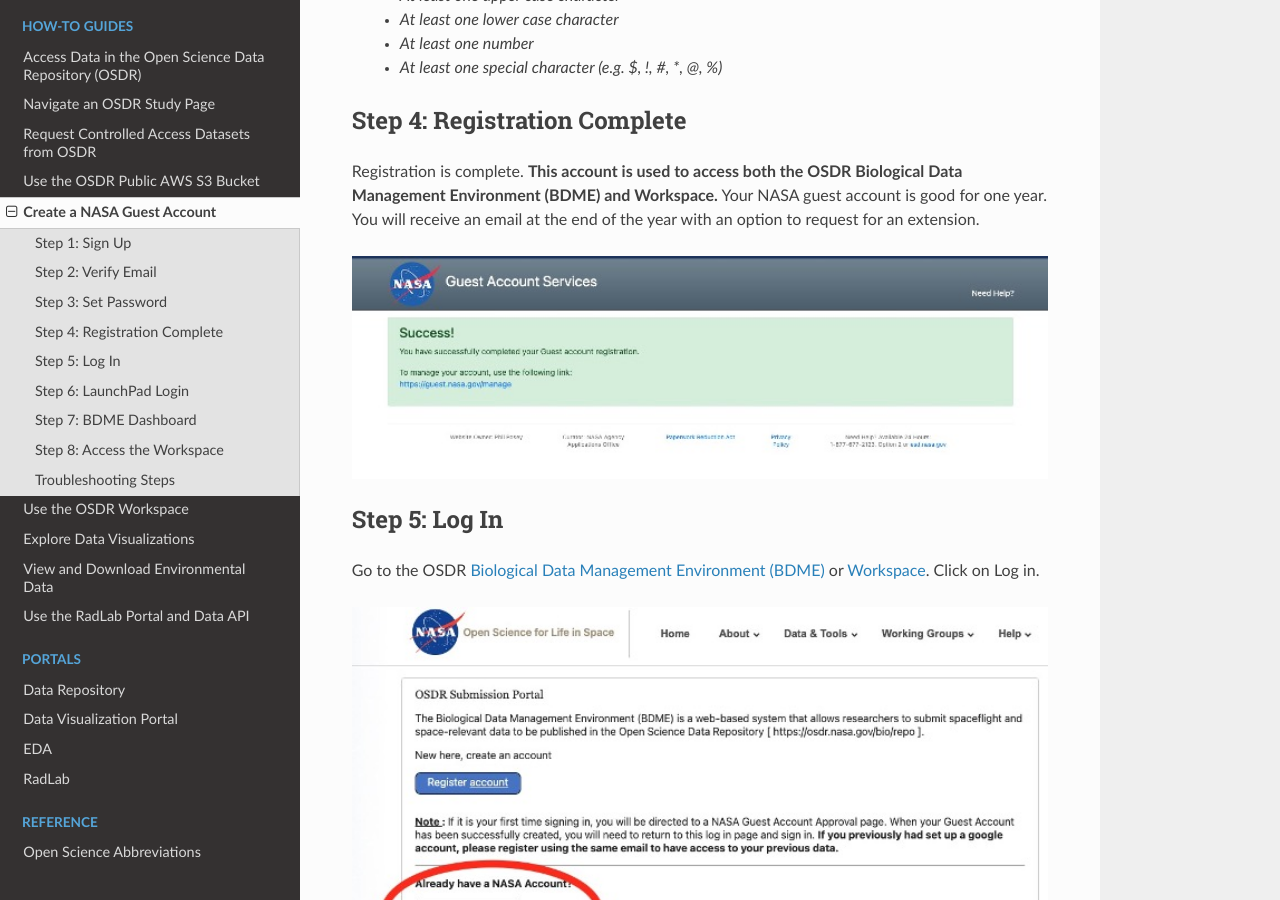
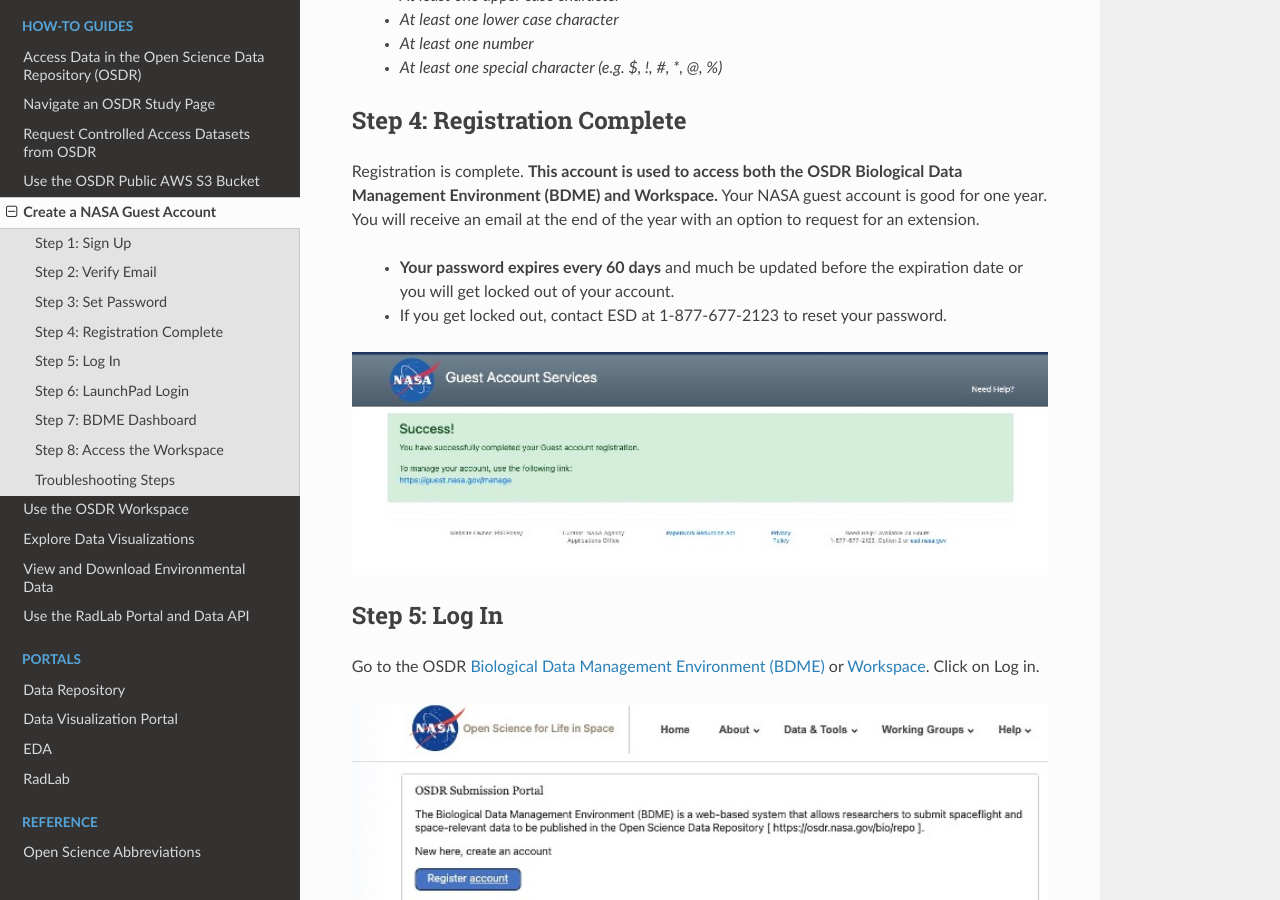
Before and after one commit to nasa/OSDR_Tutorials, a Sphinx documentation site: the page built from source/pages/guides/create_a_nasa_guest_account.md, in a window 1280 px wide and 900 px high, scrolled down 1803 px. Built offline with Sphinx 7.4.7 and the Read the Docs theme 2.0.0, drawn with Linux system fonts in a browser that asks for light colours.

Commit message:
Updating password info

````diff
--- a/source/pages/guides/create_a_nasa_guest_account.md
+++ b/source/pages/guides/create_a_nasa_guest_account.md
@@ -38,6 +38,8 @@
 ## Step 4: Registration Complete
 
 Registration is complete. **This account is used to access both the OSDR Biological Data Management Environment (BDME) and Workspace.** Your NASA guest account is good for one year. You will receive an email at the end of the year with an option to request for an extension.
+> - **Your password expires every 60 days** and much be updated before the expiration date or you will get locked out of your account.
+> - If you get locked out, contact ESD at 1-877-677-2123 to reset your password.
 
 ```{image} ../../_static/images/nasa_guest_acct/nasa-guest-account-registered.jpg
 :alt: Registration complete screen
````
